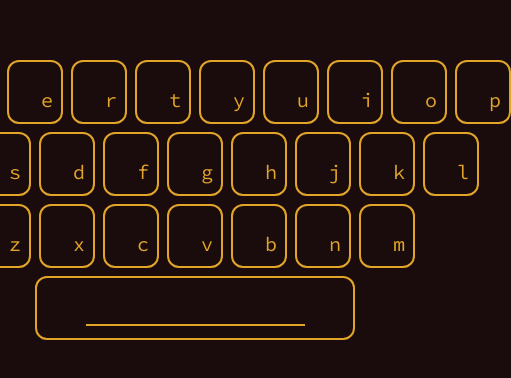
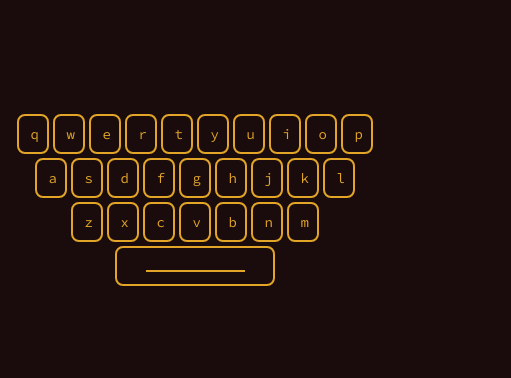
Before and after one commit to MlNl-PEKKA/enigma-bomb, a Next.js app: page / in a window 390 px wide. Shown: the part 222-600 px from the top of the page, 511 px wide, since content can reach past the window. Built offline with nearby package versions, Linux system fonts and the light colour scheme.

Commit message:
fix: responsive design

```diff
--- /dev/null
+++ b/src/app/components/keyBoard/index.tsx
@@ -0,0 +1,25 @@
+import { Key, KeySpace } from './keys'
+import { TLetters, keys } from './utils'
+
+const LampBoard = () => {
+  return (
+    <div className="flex flex-col items-center gap-1 tablet:gap-2">
+      <KeyRows row={keys[0]} />
+      <KeyRows row={keys[1]} />
+      <KeyRows row={keys[2]} />
+      <KeySpace />
+    </div>
+  )
+}
+
+const KeyRows: React.FC<{ row: TLetters[] }> = ({ row }) => {
+  return (
+    <div className="flex flex-row gap-1 tablet:gap-2">
+      {row.map((letter, i) => (
+        <Key key={i} letter={letter} />
+      ))}
+    </div>
+  )
+}
+
+export default LampBoard
--- a/src/app/components/lampBoard/lamp.tsx
+++ b/src/app/components/keyBoard/keys.tsx
@@ -1,18 +1,24 @@
 'use client'
 import useKeyPress from '@/app/hooks/keyDetect'
-import { TLamp } from './utils'
+import { TLetters } from './utils'
 import { useState } from 'react'
 
-export const Lamp: React.FC<{ letter: TLamp }> = ({ letter }) => {
+export const Key: React.FC<{ letter: TLetters }> = ({ letter }) => {
   const keyPress = useKeyPress(letter)
   const [touch, setTouch] = useState(false)
   const active = keyPress || touch
   return (
     <div
-      className={`flex flex-col justify-end items-end
-      w-14 h-16 p-2 border-2 rounded-xl text-xl
+      className={`flex flex-col justify-end items-end p-2 border-2
       border-primary select-none transition-colors cursor-pointer
-      ${active ? 'text-secondary bg-primary' : 'text-primary bg-secondary'}
+      ${
+        active
+          ? 'text-secondary bg-tertiary border-tertiary'
+          : 'text-primary bg-secondary border-primary'
+      }
+      w-8 h-10 text-sm rounded-lg
+      tablet:w-12 tablet:h-14 tablet:text-2xl tablet:rounded-xl
+      desktop:w-14 desktop:h-16 desktop:text-3xl
 `}
       onMouseDown={() => setTouch(true)}
       onTouchStart={() => setTouch(true)}
@@ -25,16 +31,23 @@ export const Lamp: React.FC<{ letter: TLamp }> = ({ letter }) => {
   )
 }
 
-export const LampSpace = () => {
+export const KeySpace = () => {
   const keyPress = useKeyPress(' ')
   const [touch, setTouch] = useState(false)
   const active = keyPress || touch
   return (
     <div
       className={`flex flex-col justify-end items-center
-    w-80 h-16 p-3 border-2 rounded-xl text-3xl
-    border-primary select-none transition-colors cursor-pointer
-    ${active ? 'text-secondary bg-primary' : 'text-primary bg-secondary'}
+    p-3 border-2 text-3xl
+    select-none transition-colors cursor-pointer
+    ${
+      active
+        ? 'text-secondary bg-tertiary border-tertiary'
+        : 'text-primary bg-secondary border-primary'
+    }
+    w-40 h-10 rounded-lg
+    tablet:w-70 tablet:h-14 tablet:rounded-xl
+    desktop:w-80 desktop:h-16
 `}
       onMouseDown={() => setTouch(true)}
       onTouchStart={() => setTouch(true)}
--- a/src/app/components/lampBoard/utils.ts
+++ b/src/app/components/keyBoard/utils.ts
@@ -1,10 +1,10 @@
-export const keys: TLamp[][] = [
+export const keys: TLetters[][] = [
   ['q', 'w', 'e', 'r', 't', 'y', 'u', 'i', 'o', 'p'],
   ['a', 's', 'd', 'f', 'g', 'h', 'j', 'k', 'l'],
   ['z', 'x', 'c', 'v', 'b', 'n', 'm'],
 ]
 
-export type TLamp =
+export type TLetters =
   | 'a'
   | 'b'
   | 'c'
--- a/src/app/components/lampBoard/index.tsx
+++ /dev/null
@@ -1,25 +0,0 @@
-import { Lamp, LampSpace } from './lamp'
-import { TLamp, keys } from './utils'
-
-const LampBoard = () => {
-  return (
-    <div className="flex flex-col gap-2 items-center">
-      <LampRows row={keys[0]} />
-      <LampRows row={keys[1]} />
-      <LampRows row={keys[2]} />
-      <LampSpace />
-    </div>
-  )
-}
-
-const LampRows: React.FC<{ row: TLamp[] }> = ({ row }) => {
-  return (
-    <div className="flex flex-row gap-2">
-      {row.map((letter, i) => (
-        <Lamp key={i} letter={letter} />
-      ))}
-    </div>
-  )
-}
-
-export default LampBoard
--- a/src/app/globals.css
+++ b/src/app/globals.css
@@ -5,6 +5,7 @@
 :root {
   --primary-color: 226, 165, 40;
   --secondary-color: 26, 11, 12;
+  --tertiary-color: 255, 58, 50;
 }
 
 /* @media (prefers-color-scheme: dark) {
--- a/src/app/page.tsx
+++ b/src/app/page.tsx
@@ -1,4 +1,4 @@
-import LampBoard from './components/lampBoard'
+import LampBoard from './components/keyBoard'
 
 const Home = () => {
   return (
--- a/tailwind.config.ts
+++ b/tailwind.config.ts
@@ -11,9 +11,14 @@ const config: Config = {
       colors: {
         primary: 'rgb(var(--primary-color))',
         secondary: 'rgb(var(--secondary-color))',
+        tertiary: 'rgb(var(--tertiary-color))',
       },
       width: {
         '120': '30rem',
+      },
+      screens: {
+        tablet: '640px',
+        desktop: '1024px',
       },
     },
   },
```
